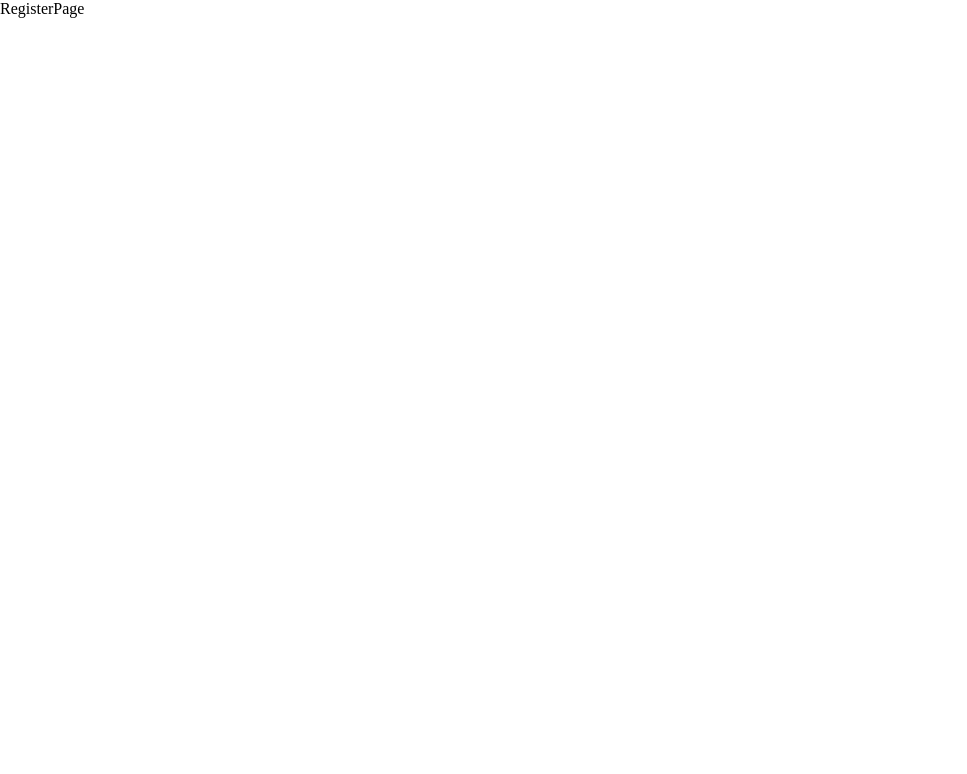
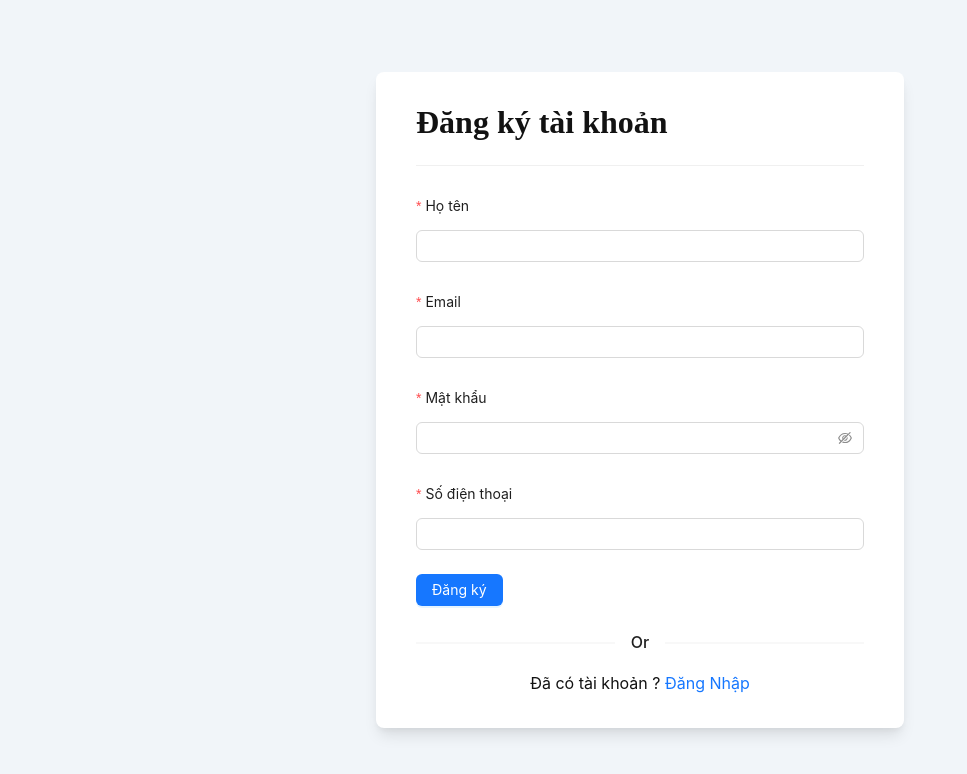
Before and after one commit to Fish17tb/Frontend-React-Vite-TypeScript, a React (Vite) app: page /register in a window 1280 px wide. Shown: the top 774 px of the page, without its empty margins (0-967 px from the left). Built offline with nearby package versions, Linux system fonts and the light colour scheme.

Commit message:
Design-Register-Form
create form register and get info in input

```diff
--- a/package.json
+++ b/package.json
@@ -15,6 +15,8 @@
     "preview": "vite preview"
   },
   "dependencies": {
+    "@ant-design/icons": "5.5.1",
+    "antd": "5.21.6",
     "react": "18.3.1",
     "react-dom": "18.3.1",
     "react-router-dom": "6.27.0",
--- a/src/main.tsx
+++ b/src/main.tsx
@@ -7,12 +7,14 @@
 import LoginPage from "pages/client/auth/login";
 import RegisterPage from "pages/client/auth/register";
 import "styles/global.scss";
+import HomePage from "pages/client/home";
 
 const router = createBrowserRouter([
   {
     path: "/",
     element: <Layout />,
     children: [
+      { index: true, element: <HomePage /> },
       {
         path: "/about",
         element: <AboutPage />,
--- /dev/null
+++ b/src/pages/client/auth/register.scss
@@ -0,0 +1,189 @@
+:root {
+    --color-white: #ffffff;
+    --color-light: #f1f5f9;
+    --color-black: #121212;
+    --color-night: #001632;
+
+    --color-red: #f44336;
+    --color-blue: #1a73e8;
+    --color-gray: #80868b;
+    --color-grayish: #dadce0;
+
+    --shadow-normal: 0 1px 3px 0 rgba(0, 0, 0, 0.1),
+        0 1px 2px 0 rgba(0, 0, 0, 0.06);
+    --shadow-medium: 0 4px 6px -1px rgba(0, 0, 0, 0.1),
+        0 2px 4px -1px rgba(0, 0, 0, 0.06);
+    --shadow-large: 0 10px 15px -3px rgba(0, 0, 0, 0.1),
+        0 4px 6px -2px rgba(0, 0, 0, 0.05);
+}
+
+
+.register-page {
+    color: var(--color-black);
+    background: var(--color-light);
+
+
+    // Components
+    .container {
+        display: flex;
+        justify-content: center;
+        align-items: center;
+        max-width: 80rem;
+        min-height: 100vh;
+        // width: 100%;
+        padding: 0 2rem;
+        margin: 0 auto;
+    }
+
+
+    .text {
+        font-family: inherit;
+        line-height: inherit;
+        text-transform: unset;
+        text-rendering: optimizeLegibility;
+
+        &-large {
+            font-size: 2rem;
+            font-weight: 600;
+            color: var(--color-black);
+        }
+
+        &-normal {
+            font-size: 1rem;
+            font-weight: 400;
+            color: var(--color-black);
+        }
+
+        &-links {
+            font-size: 1rem;
+            font-weight: 400;
+            color: var(--color-blue);
+
+            &:hover {
+                text-decoration: underline;
+            }
+        }
+    }
+
+    // Main
+    .main {
+        .wrapper {
+            max-width: 28rem;
+            width: 100%;
+            margin: 2rem auto;
+            padding: 2rem 2.5rem;
+            border: none;
+            outline: none;
+            border-radius: 0.5rem;
+            color: var(--color-black);
+            background: var(--color-white);
+            box-shadow: var(--shadow-large);
+
+            .form {
+                width: 100%;
+                height: auto;
+                margin-top: 2rem;
+
+                .input-control {
+                    display: flex;
+                    align-items: center;
+                    justify-content: space-between;
+                    margin-bottom: 1.25rem;
+                }
+
+                .input-field {
+                    font-family: inherit;
+                    font-size: 1rem;
+                    font-weight: 400;
+                    line-height: inherit;
+                    width: 100%;
+                    height: auto;
+                    padding: 0.75rem 1.25rem;
+                    border: none;
+                    outline: none;
+                    border-radius: 2rem;
+                    color: var(--color-black);
+                    background: var(--color-light);
+                    text-transform: unset;
+                    text-rendering: optimizeLegibility;
+                }
+
+                .input-submit {
+                    font-family: inherit;
+                    font-size: 1rem;
+                    font-weight: 500;
+                    line-height: inherit;
+                    cursor: pointer;
+                    min-width: 40%;
+                    height: auto;
+                    padding: 0.65rem 1.25rem;
+                    border: none;
+                    outline: none;
+                    border-radius: 2rem;
+                    color: var(--color-white);
+                    background: var(--color-blue);
+                    box-shadow: var(--shadow-medium);
+                    text-transform: capitalize;
+                    text-rendering: optimizeLegibility;
+                }
+            }
+
+            .striped {
+                display: flex;
+                flex-direction: row;
+                justify-content: center;
+                align-items: center;
+                margin: 1rem 0;
+
+                &-line {
+                    flex: auto;
+                    flex-basis: auto;
+                    border: none;
+                    outline: none;
+                    height: 2px;
+                    background: var(--color-grayish);
+                }
+
+                &-text {
+                    font-family: inherit;
+                    font-size: 1rem;
+                    font-weight: 500;
+                    line-height: inherit;
+                    color: var(--color-black);
+                    margin: 0 1rem;
+                }
+            }
+
+            .method {
+                &-control {
+                    margin-bottom: 1rem;
+                }
+
+                &-action {
+                    font-family: inherit;
+                    font-size: 0.95rem;
+                    font-weight: 500;
+                    line-height: inherit;
+                    display: flex;
+                    justify-content: center;
+                    align-items: center;
+                    width: 100%;
+                    height: auto;
+                    padding: 0.35rem 1.25rem;
+                    outline: none;
+                    border: 2px solid var(--color-grayish);
+                    border-radius: 2rem;
+                    color: var(--color-black);
+                    background: var(--color-white);
+                    text-transform: capitalize;
+                    text-rendering: optimizeLegibility;
+                    transition: all 0.35s ease;
+
+                    &:hover {
+                        background: var(--color-light);
+                    }
+                }
+            }
+        }
+    }
+}
--- a/src/pages/client/auth/register.tsx
+++ b/src/pages/client/auth/register.tsx
@@ -1,9 +1,98 @@
+/* eslint-disable @typescript-eslint/no-unused-vars */
+import { Button, Divider, Form, FormProps, Input } from "antd";
+import "./register.scss";
+import { Link } from "react-router-dom";
+import { useState } from "react";
 
+type FieldType = {
+  fullName: string;
+  email: string;
+  password: string;
+  phone: string;
+};
 
 const RegisterPage = () => {
-    return (
-      <div>RegisterPage</div>
-    )
-  }
+  const [isSubmit, setIsSubmit] = useState(false);
 
-  export default RegisterPage
+  const onFinish: FormProps<FieldType>['onFinish'] = (values) => {
+    console.log('Success:', values);
+  };
+
+  return (
+    <div className="register-page">
+      <main className="main">
+        <div className="container">
+          <section className="wrapper">
+            <div className="heading">
+              <h2 className="text text-large">Đăng ký tài khoản</h2>
+              <Divider />
+            </div>
+            <Form
+              name="form-register"
+              onFinish={onFinish}
+              autoComplete="off"
+            >
+              <Form.Item<FieldType>
+                labelCol={{ span: 24 }}
+                label="Họ tên"
+                name="fullName"
+                rules={[
+                  { required: true, message: "Họ tên không được để trống!" },
+                ]}
+              >
+                <Input />
+              </Form.Item>
+              <Form.Item<FieldType>
+                labelCol={{ span: 24 }}
+                label="Email"
+                name="email"
+                rules={[
+                  { required: true, message: "Email không được để trống!" },
+                  { type: "email", message: "Email không đúng định dạng!" },
+                ]}
+              >
+                <Input />
+              </Form.Item>
+              <Form.Item<FieldType>
+                labelCol={{ span: 24 }}
+                label="Mật khẩu"
+                name="password"
+                rules={[
+                  { required: true, message: "Mật khẩu không được để trống!" },
+                ]}
+              >
+                <Input.Password />
+              </Form.Item>
+              <Form.Item<FieldType>
+                labelCol={{ span: 24 }}
+                label="Số điện thoại"
+                name="phone"
+                rules={[
+                  {
+                    required: true,
+                    message: "Số điện thoại không được để trống!",
+                  },
+                ]}
+              >
+                <Input />
+              </Form.Item>
+              <Form.Item>
+                <Button type="primary" htmlType="submit" loading={isSubmit}>
+                  Đăng ký
+                </Button>
+              </Form.Item>
+              <Divider>Or</Divider>
+              <p className="text text-normal" style={{ textAlign: "center" }}>
+                Đã có tài khoản ?
+                <span>
+                  <Link to="/login"> Đăng Nhập </Link>
+                </span>
+              </p>
+            </Form>
+          </section>
+        </div>
+      </main>
+    </div>
+  );
+};
+export default RegisterPage;
```
Also changed, not shown: 2 other files (tests, documents, lock files or other folders).
